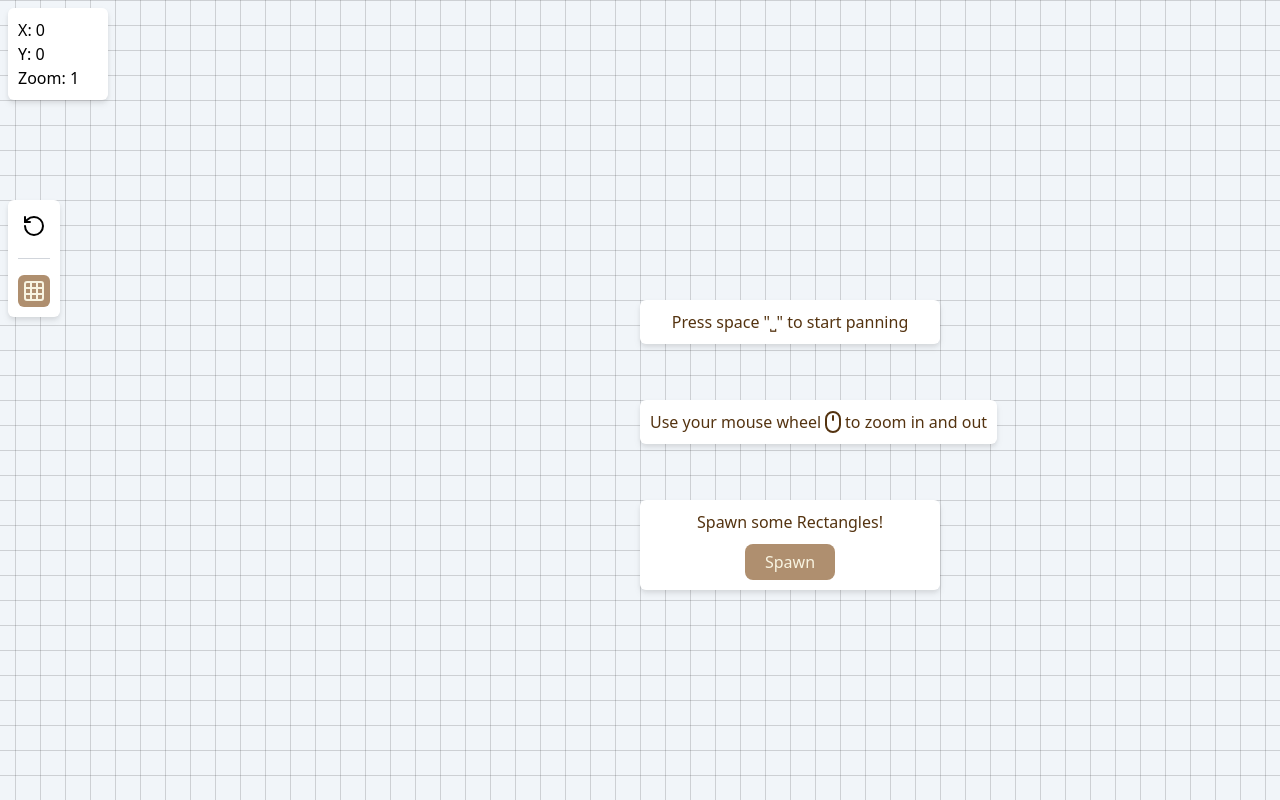
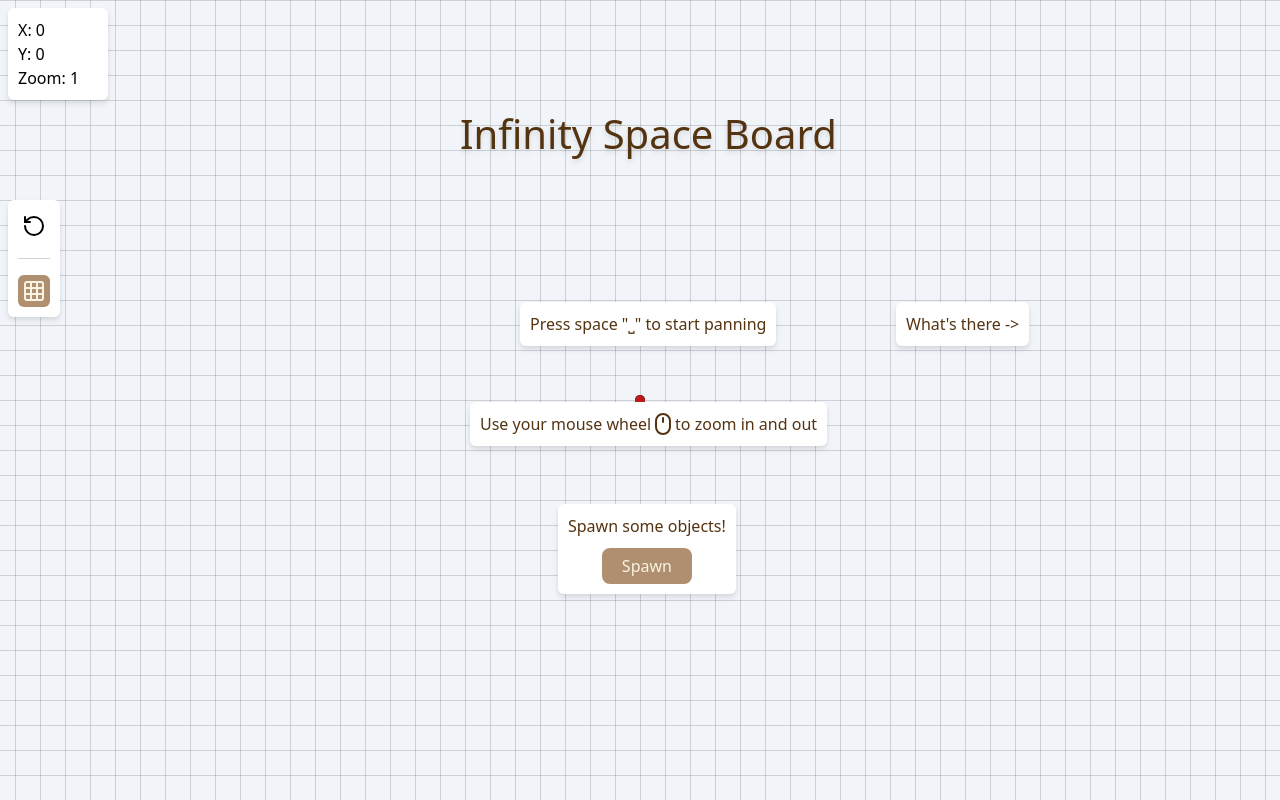
Before and after one commit to NikitaRossenko/infinite_space_template, a Next.js app: page /infinite-space in a window 1280 px wide. Built offline with nearby package versions, Linux system fonts and the light colour scheme.

Commit message:
Update
Fixed a bug with the center of the board

Need to fix a bug with the distance between the BoardObjects

```diff
--- a/src/app/infinite-space/page.tsx
+++ b/src/app/infinite-space/page.tsx
@@ -61,12 +61,12 @@ const InfiniteSpace = () => {
     if (boardMode === BoardMode.PANNING) {
       setCurrentCameraPosition((camera:Camera) => ({
         ...camera,
-        x: camera.x + ((e.clientX - startPan.x)/currentCameraPosition.zoom),
-        y: camera.y + ((e.clientY - startPan.y)/currentCameraPosition.zoom),
+        x: camera.x + ((e.clientX - startPan.x)),
+        y: camera.y + ((e.clientY - startPan.y)),
       }))
       setStartPan(point)
     }
-  }, [startPan, boardMode, setCurrentCameraPosition, currentCameraPosition])
+  }, [startPan, boardMode, setCurrentCameraPosition])
 
   const onMouseUp = useCallback(() => {
     setIsPanning(false)
@@ -126,7 +126,7 @@ const InfiniteSpace = () => {
             patternUnits="userSpaceOnUse"
             patternTransform={
               `
-              translate(${currentCameraPosition.x * currentCameraPosition.zoom}, ${currentCameraPosition.y * currentCameraPosition.zoom})
+              translate(${currentCameraPosition.x }, ${currentCameraPosition.y})
               scale(${currentCameraPosition.zoom})
               `
             }
@@ -146,6 +146,8 @@ const InfiniteSpace = () => {
               transform={`scale(${1/currentCameraPosition.zoom}) translate(${-currentCameraPosition.x}, ${-currentCameraPosition.y})`}
             />
           }
+
+          <circle cx={0} cy={0} r={5} fill="rgba(0,0,0,1)"/>
         </g>
       </svg>
     </>
--- a/src/components/Hint.tsx
+++ b/src/components/Hint.tsx
@@ -6,7 +6,7 @@ import React from 'react'
 const Hint = ({text, textClassName, children}:HintProps) => {
   return (
     <div
-      className='flex animate-slideUpAndFade items-center justify-center p-[10px] min-w-[300px] rounded-md drop-shadow-md bg-white pointer-events-none'
+      className='flex animate-slideUpAndFade items-center justify-center p-[10px] rounded-md drop-shadow-md bg-white pointer-events-none'
     >
       {children}
       <p
--- a/src/components/board/Board.tsx
+++ b/src/components/board/Board.tsx
@@ -3,19 +3,31 @@ import BoardObject from './BoardObject'
 import Hint from '../Hint'
 import { Mouse } from 'lucide-react'
 import { boardRectangles } from '@/utils/mcDatabase/boardObjects'
-import { Camera } from '@/interfaces/board'
-
-export interface BoardObjectsProps {
-    currentCameraPosition:Camera
-}
+import { BoardObjectsProps } from '@/interfaces/board'
 
 const Board = ({currentCameraPosition}:BoardObjectsProps) => {
     const [spawn, setSpawn] = useState(false)
   return (
     <>
-        {/* Object 1 */}
+      {/* Title */}
       <BoardObject
-        position={{x:0, y:-100}}
+        position={{x:-180, y:296}}
+        cameraPosition={currentCameraPosition}
+      >
+        <h1 className='text-[40px] font-medium text-[#543310] drop-shadow-md'>Infinity Space Board</h1>
+      </BoardObject>
+
+      {/*Temp Center Indicator Object */}
+      <BoardObject
+        position={{x:-5, y:5}}
+        cameraPosition={currentCameraPosition}
+      >
+        <div className='w-[10px] h-[10px] bg-red-700 rounded-full'></div>
+      </BoardObject>
+
+      {/* Object 1 */}
+      <BoardObject
+        position={{x:-120, y:98}}
         cameraPosition={currentCameraPosition}
       >
         <Hint
@@ -24,9 +36,20 @@ const Board = ({currentCameraPosition}:BoardObjectsProps) => {
         />
       </BoardObject>
 
+      {/* Hint Object */}
+      <BoardObject
+        position={{x:256, y:98}}
+        cameraPosition={currentCameraPosition}
+      >
+        <Hint
+          text="What's there ->"
+          textClassName="text-[#543310]"
+        />
+      </BoardObject>
+
       {/* Object 2 */}
       <BoardObject
-        position={{x:0, y:0}}
+        position={{x:-170, y:-2}}
         cameraPosition={currentCameraPosition}
       >
         <Hint>
@@ -38,13 +61,13 @@ const Board = ({currentCameraPosition}:BoardObjectsProps) => {
 
       {/* Object 3 */}
       <BoardObject
-        position={{x:0, y:100}}
+        position={{x:-82, y:-104}}
         cameraPosition={currentCameraPosition}
       >
         <div
-          className='flex animate-slideUpAndFade flex-col gap-[10px] items-center justify-center p-[10px] min-w-[300px] rounded-md drop-shadow-md bg-white'
+          className='flex animate-slideUpAndFade flex-col gap-[10px] items-center justify-center p-[10px] rounded-md drop-shadow-md bg-white'
         >
-          <p className='text-[#543310]'>Spawn some Rectangles!</p>
+          <p className='text-[#543310]'>Spawn some objects!</p>
           <button
             className='px-[20px] py-[6px] rounded-lg bg-[#AF8F6F] text-[#F8F4E1] hover:bg-gray-300'
             onClick={() => setSpawn(!spawn)}
@@ -53,6 +76,20 @@ const Board = ({currentCameraPosition}:BoardObjectsProps) => {
           </button>
         </div>
       </BoardObject>
+
+      {/* Reveal when x > 300 */}
+      {((window.innerWidth/2 - currentCameraPosition.x) / currentCameraPosition.zoom >= 300) &&
+        <BoardObject
+          position={{x:500, y:98}}
+          cameraPosition={currentCameraPosition}
+        >
+          <div
+            className='flex animate-slideUpAndFade flex-col gap-[10px] items-center justify-center p-[10px] rounded-md drop-shadow-md bg-white'
+          >
+            <p className='text-[#543310]'>Puff! 🎉🎉</p>
+          </div>
+        </BoardObject>
+      }
 
       {/* Spawn Objects */}
       {spawn && boardRectangles.map(rectangle => {
--- a/src/components/board/BoardObject.tsx
+++ b/src/components/board/BoardObject.tsx
@@ -7,7 +7,7 @@ const BoardObject = ({position, cameraPosition, children}:BoardObjectProps) => {
       className="absolute"
       style={{
       transform:`
-        translate(${(cameraPosition.x + position.x)*cameraPosition.zoom}px, ${(cameraPosition.y + position.y)*cameraPosition.zoom}px)
+        translate(${cameraPosition.x + position.x}px, ${cameraPosition.y - position.y}px)
         scale(${cameraPosition.zoom})
       `
       }}
--- a/src/components/board/Coordinates.tsx
+++ b/src/components/board/Coordinates.tsx
@@ -9,13 +9,13 @@ interface CoordinatesProps {
 const Coordinates = ({x,y,zoom}:CoordinatesProps) => {
   return (
     <div
-        className='absolute animate-slideUpAndFade left-2 top-2 p-[10px] min-w-[100px] rounded-md drop-shadow-md bg-white text-black'
+        className='absolute z-10 animate-slideUpAndFade left-2 top-2 p-[10px] min-w-[100px] rounded-md drop-shadow-md bg-white text-black'
       >
         <p>
-          X: {x - window.innerWidth/2}
+          X: {(window.innerWidth/2 - x) / zoom}
         </p>
         <p>
-          Y: {y - window.innerHeight/2}
+          Y: {(y - window.innerHeight/2)/ zoom}
         </p>
         <p>
           Zoom: {zoom}
--- a/src/components/toolbar/ToolBar.tsx
+++ b/src/components/toolbar/ToolBar.tsx
@@ -12,7 +12,7 @@ export interface ToolBarProps {
 const ToolBar = ({setCurrentCameraPosition, setGrid, grid}:ToolBarProps) => {
   return (
     <div
-        className='absolute animate-slideLeftAndFade flex flex-col items-start justify-center top-[200px] left-2 p-[10px] rounded-md drop-shadow-md bg-white gap-4'
+        className='absolute z-10 animate-slideLeftAndFade flex flex-col items-start justify-center top-[200px] left-2 p-[10px] rounded-md drop-shadow-md bg-white gap-4'
       >
         <ToolButton
           tooltip
--- a/src/interfaces/board.ts
+++ b/src/interfaces/board.ts
@@ -15,3 +15,7 @@ export type Point = {
   x:number
   y:number
 }
+
+export interface BoardObjectsProps {
+  currentCameraPosition:Camera
+}
--- a/src/utils/mcDatabase/boardObjects.ts
+++ b/src/utils/mcDatabase/boardObjects.ts
@@ -1,19 +1,19 @@
 export const boardRectangles = [
     {
         type:"rectangle",
-        position:{x:-400 ,y:-100},
+        position:{x:-400 ,y:-132},
         dimensions:{width:200, height:100},
         content:"💯 Make it awesome!"
     },
     {
         type:"rectangle",
-        position:{x:-400 ,y:0},
+        position:{x:-400 ,y:-6},
         dimensions:{width:300, height:100},
         content:"😉 Keep it simple!"
     },
     {
         type:"rectangle",
-        position:{x:-400 ,y:100},
+        position:{x:-400 ,y:94},
         dimensions:{width:200, height:300},
         content:"🎉 Stay motivated!"
     },
```
Also changed, not shown: image-4.png (added), 1 other file (tests, documents, lock files or other folders).
